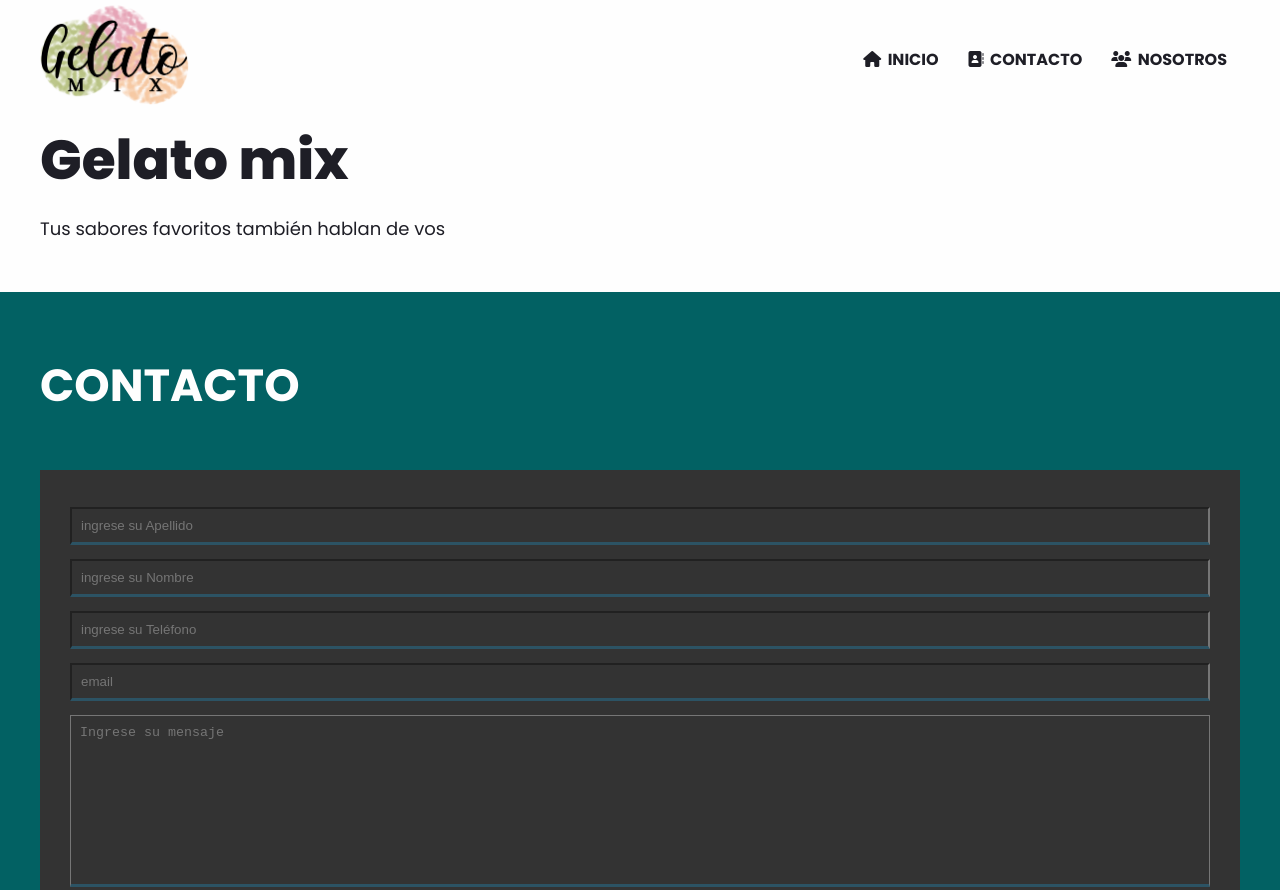
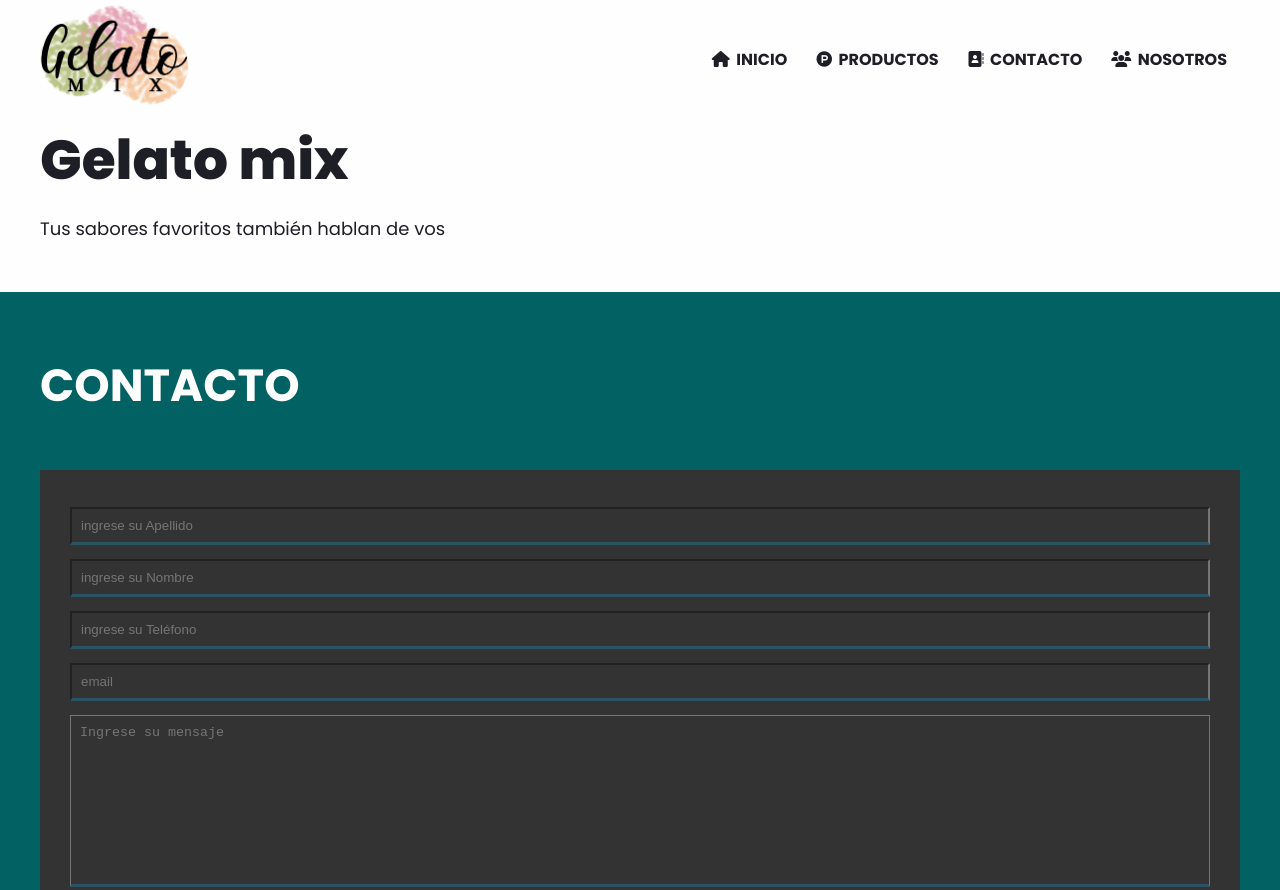
Before and after one commit to deyvi10dc/Gelatomix.1, a plain HTML site: page contacto.html in a window 1280 px wide. Shown: the top 890 px of the page. Drawn offline with Linux system fonts and the light colour scheme.

```diff
--- a/contacto.html
+++ b/contacto.html
@@ -21,6 +21,7 @@
 			<nav class="navbar">
 				<ul>
                     <li><a href="index.html"><i class="fa-solid fa-house"></i> inicio</a></li>
+					<li><a href="productos.html"><i class="fa-brands fa-product-hunt"></i> productos</a></li>
                     <li><a href="contacto.html"><i class="fa-solid fa-address-book"></i> contacto</a></li>
                     <li><a href="nosotros.html"><i class="fa-solid fa-users"></i> nosotros</a></li>
 				</ul>
```
Also changed, not shown: nosotros.html (+1 -0 lines).
